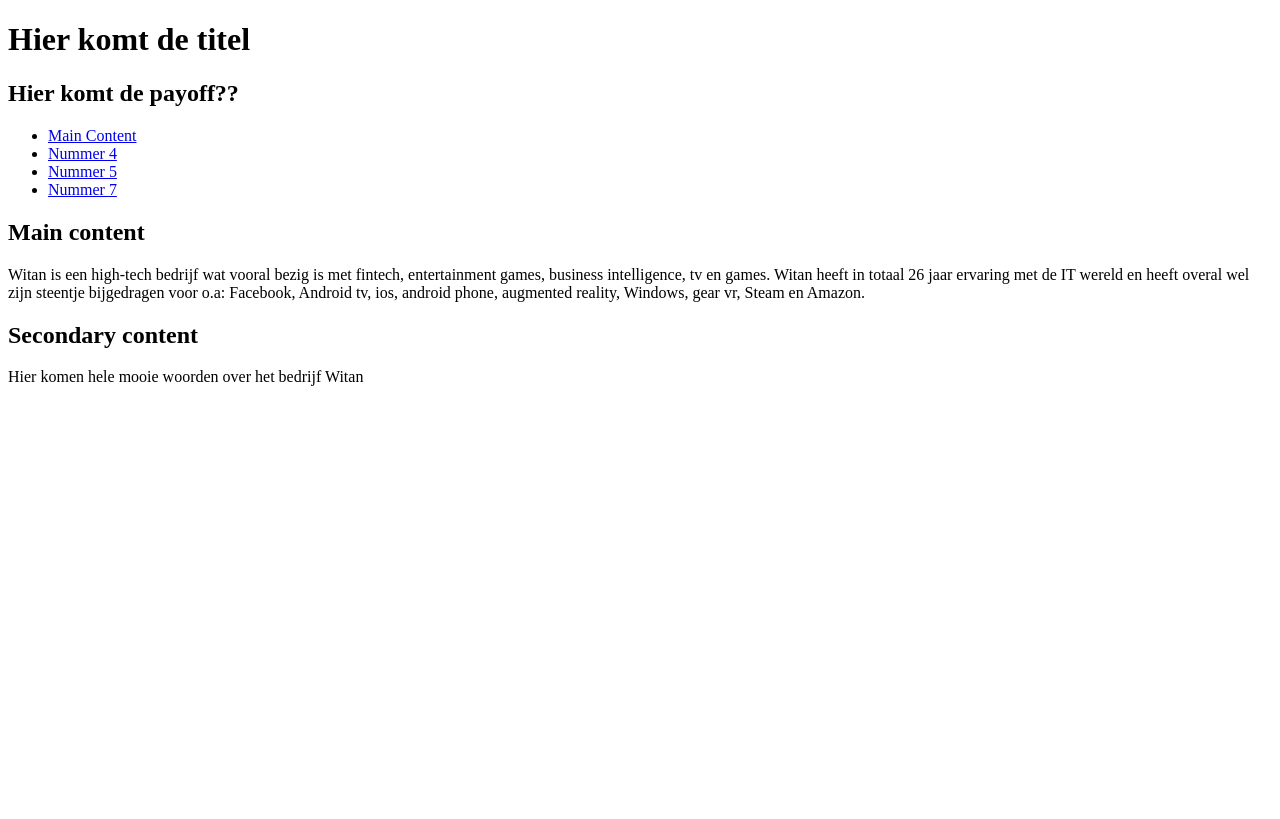
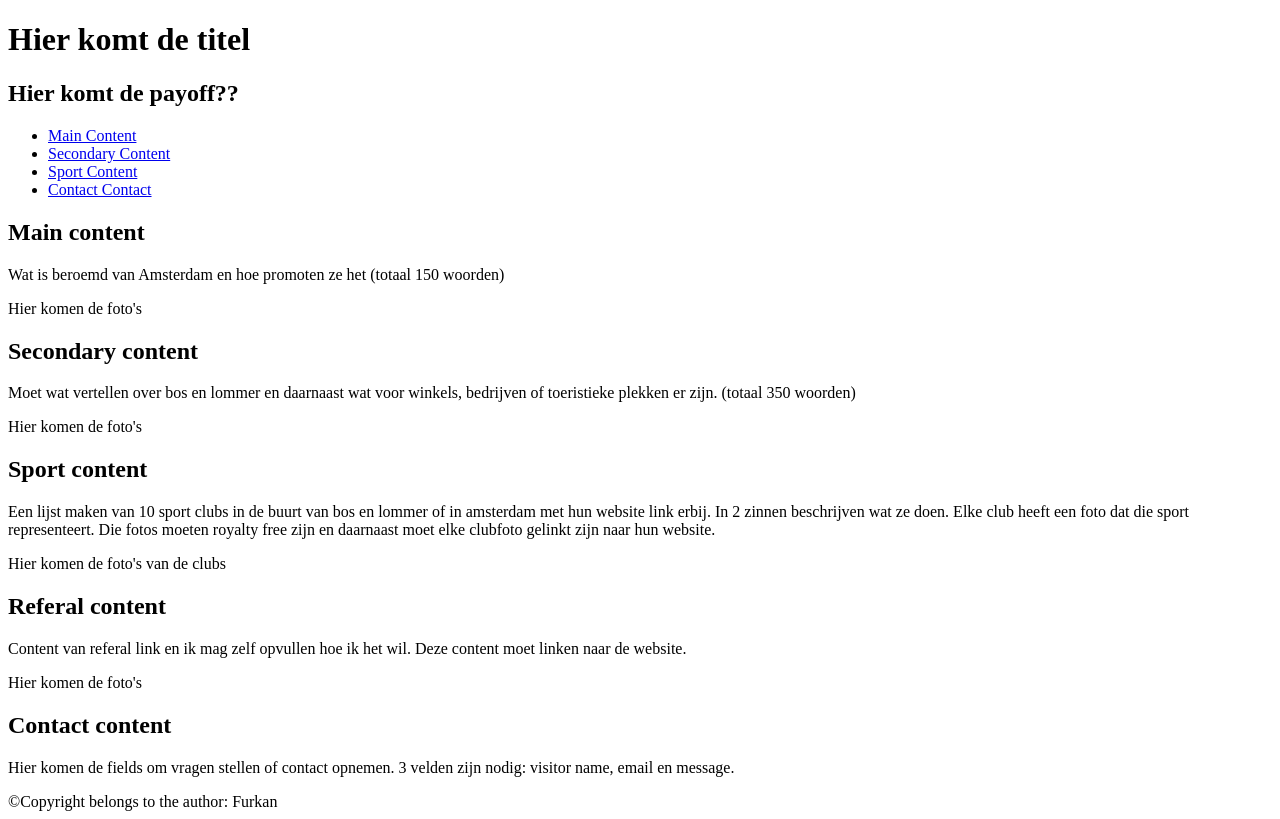
Before and after one commit to KadirFurkan/WebMarkupAssesment_2019, a plain HTML site: page index.html in a window 1280 px wide. Drawn offline with Linux system fonts and the light colour scheme.

Commit message:
Update index.html

```diff
--- a/index.html
+++ b/index.html
@@ -4,32 +4,101 @@
 
 	</head>
 	<body>
+		<!-- Dit is opgave 1 -->
 		<h1> Hier komt de titel </h1>
 		<h2> Hier komt de payoff?? </h2>
 
+		<!-- Dit is opgave 2 -->
 		<nav>
 			<ul>
 				<li><a href ="#maincontent"> Main Content </a></li>
-				<li><a href ="#secondarycontent"> Nummer 4 </a></li>
-				<li><a href ="#sportcontent"> Nummer 5 </a></li>
-				<li><a href ="#contactcontent"> Nummer 7 </a></li>
+				<li><a href ="#secondarycontent"> Secondary Content </a></li>
+				<li><a href ="#sportcontent"> Sport Content </a></li>
+				<li><a href ="#contactcontent"> Contact Contact </a></li>
+			</ul>
 		</nav>
 
-		<section id="Test1">
-			<h2 id="maincontent"> Main content </h2>
-			<p>
-				Witan is een high-tech bedrijf wat vooral bezig is met fintech, entertainment games, business intelligence,
-				tv en games. Witan heeft in totaal 26 jaar ervaring met de IT wereld en heeft overal wel zijn steentje bijgedragen
-				voor o.a: Facebook, Android tv, ios, android phone, augmented reality, Windows, gear vr, Steam en Amazon.
-			</p>
+		<!-- Dit is opgave 3 -->
+		<section>
+			<article>
+			<header>
+				<h2 id="maincontent"> Main content </h2>
+			</header>
+				<p>
+					Wat is beroemd van Amsterdam en hoe promoten ze het (totaal 150 woorden)
+
+				</p>
+			<footer>
+				<p>
+					Hier komen de foto's
+				</p>
+			</footer>
+			</article>
 		</section>
 
-		<section id="Test2">
-			<h2 id="secondarycontent"> Secondary content </h2>
+		<!-- Dit is opgave 4 -->
+		<section>
+			<article>
+			<header>
+				<h2 id="secondarycontent"> Secondary content </h2>
+			</header>
+				<p>
+					Moet wat vertellen over bos en lommer en daarnaast wat voor winkels, bedrijven of
+					toeristieke plekken er zijn. (totaal 350 woorden)
+				</p>
+			<footer>
+				<p>
+					Hier komen de foto's
+				</p>
+			</footer>
+			</article>
+		</section>
+
+		<!-- Dit is opgave 5 -->
+		<section>
+			<article>
+			<header>
+				<h2 id="sportcontent"> Sport content </h2>
+			</header>
+				<p>
+					Een lijst maken van 10 sport clubs in de buurt van bos en lommer of in amsterdam met
+					hun website link erbij.	In 2 zinnen beschrijven wat ze doen. Elke club heeft een foto dat die sport
+					representeert. Die fotos moeten royalty free zijn en daarnaast moet elke clubfoto gelinkt zijn naar
+					hun website.
+				</p>
+			<footer>
+				<p>
+					Hier komen de foto's van de clubs
+				</p>
+			</footer>
+			</article>
+		</section>
+
+		<!-- Dit is opgave 6 -->
+		<aside>
+		<header>
+			<h2 id="referalcontent"> Referal content </h2>
+		</header>
 			<p>
-				Hier komen hele mooie woorden over het bedrijf Witan
+				Content van referal link en ik mag zelf opvullen hoe ik het wil. Deze content moet linken naar de website.
 			</p>
-		</section>
+		<footer>
+			<p>
+				Hier komen de foto's
+			</p>
+		</footer>
+		</aside>
+
+		<!-- Dit is opgave 7 -->
+		<h2 id="contactcontent"> Contact content </h2>
+		<p>
+			Hier komen de fields om vragen stellen of contact opnemen. 3 velden zijn nodig: visitor name, email en message.
+		</p>
+
+		<!-- Dit is opgave 8 -->
+		<footer>
+			&copy;Copyright belongs to the author: Furkan
+		</footer>
 
 	</body>
 </html>
```
